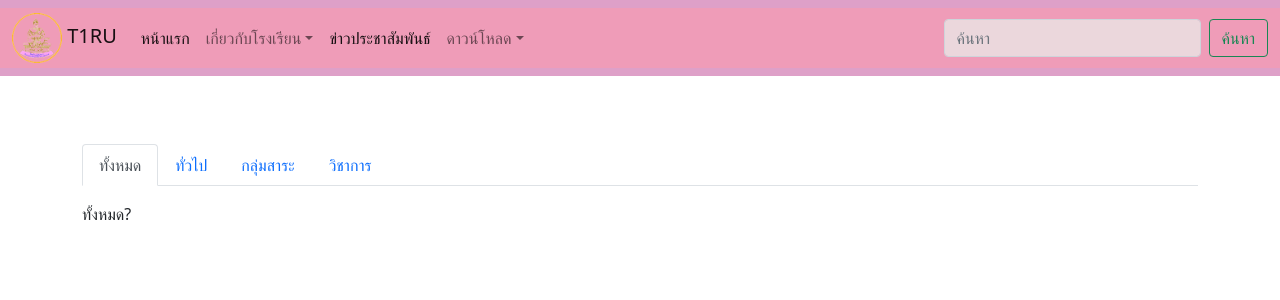
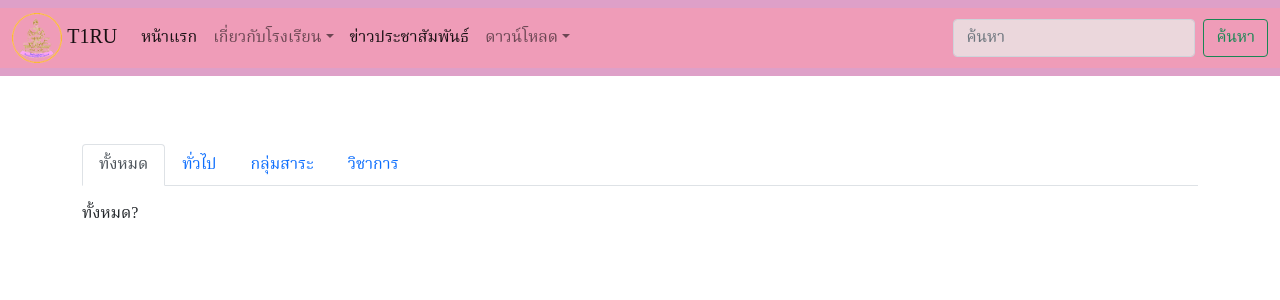
Before and after one commit to SiFeTiNe/t1ru, a Django app: page /announcement in a window 1280 px wide. Shown: the top 300 px of the page. Run offline with Django 3.2, Linux system fonts and the light colour scheme.

Commit message:
😘 Noto Serif Thai

```diff
--- a/t1ru/templates/base.html
+++ b/t1ru/templates/base.html
@@ -8,7 +8,12 @@
         <title>โรงเรียนเทศบาล 1 (ในระบบสาธิตมหาวิทยาลัยรามคำแหง)</title>
         <link href = "{% static 'images/t1ru.png' %}" rel="icon" type="image/gif">
         <link href="https://cdn.jsdelivr.net/npm/bootstrap@5.0.0-beta1/dist/css/bootstrap.min.css" rel="stylesheet" integrity="sha384-giJF6kkoqNQ00vy+HMDP7azOuL0xtbfIcaT9wjKHr8RbDVddVHyTfAAsrekwKmP1" crossorigin="anonymous">
+        <link href='https://fonts.googleapis.com/css?family=Noto Serif Thai' rel='stylesheet'>
         <style>
+          body {
+              font-family: 'Noto Serif Thai';
+          }
+
           .t-img {
             position: relative;
             margin: 0 auto; /* Center it */
```
